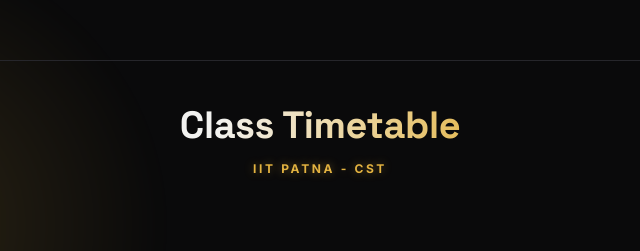
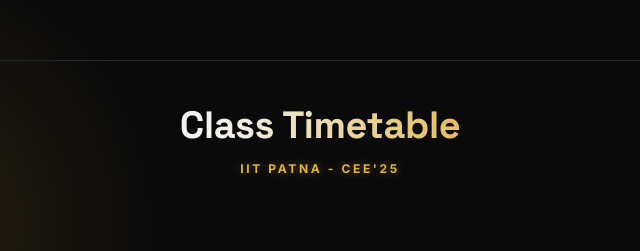
Before and after one commit to satyam10410-sys/exclusive-timetable-for-cst-students-, a plain HTML site: page index.html in a window 1280 px wide. Shown: the top 251 px of the page, 320-960 px from the left. Drawn offline with Linux system fonts and the light colour scheme.

Commit message:
Update hero eyebrow text for IIT PATNA

```diff
--- a/index.html
+++ b/index.html
@@ -44,7 +44,7 @@
 <main class="page">
   <div class="hero">
     <h1 class="hero__title">Class Timetable</h1>
-    <span class="hero__eyebrow">IIT PATNA - CST</span>
+    <span class="hero__eyebrow">IIT PATNA - CEE'25</span>
   </div>
 
   <!-- Timetable container visible by default -->
```
